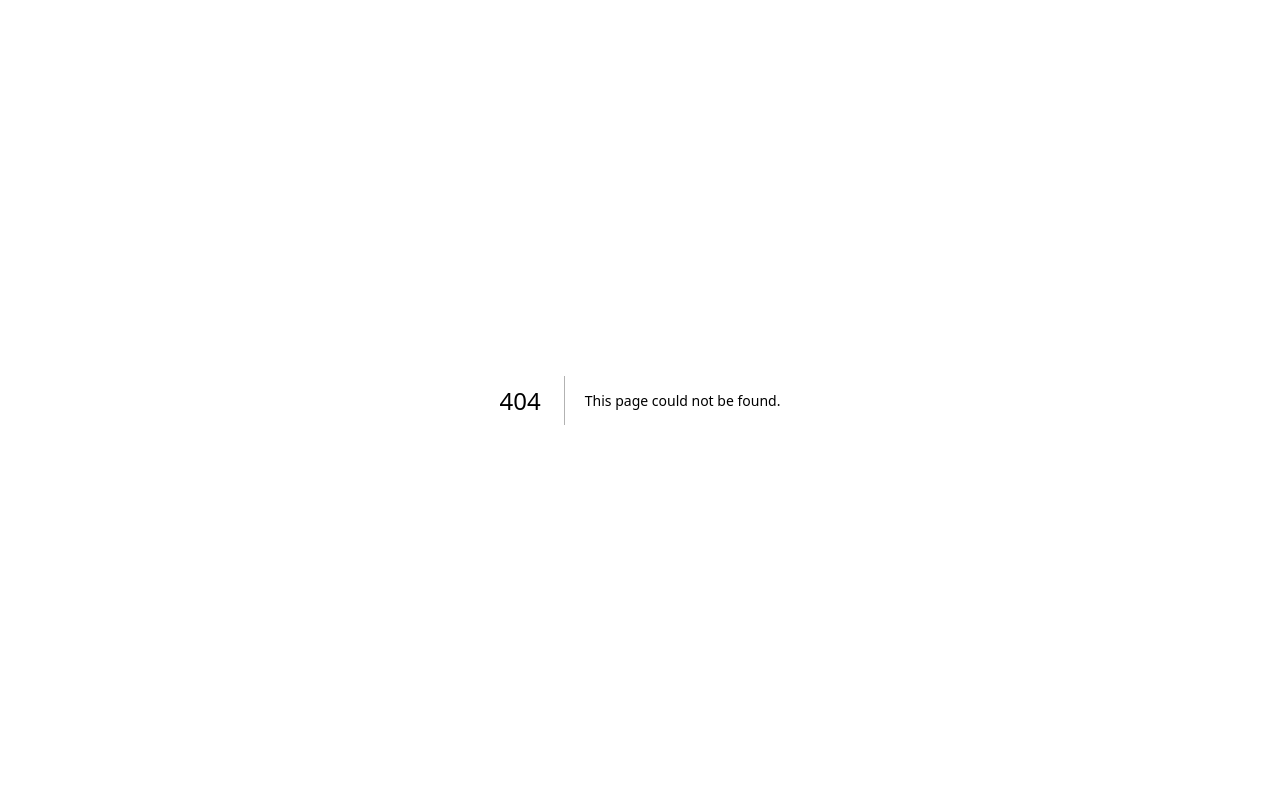
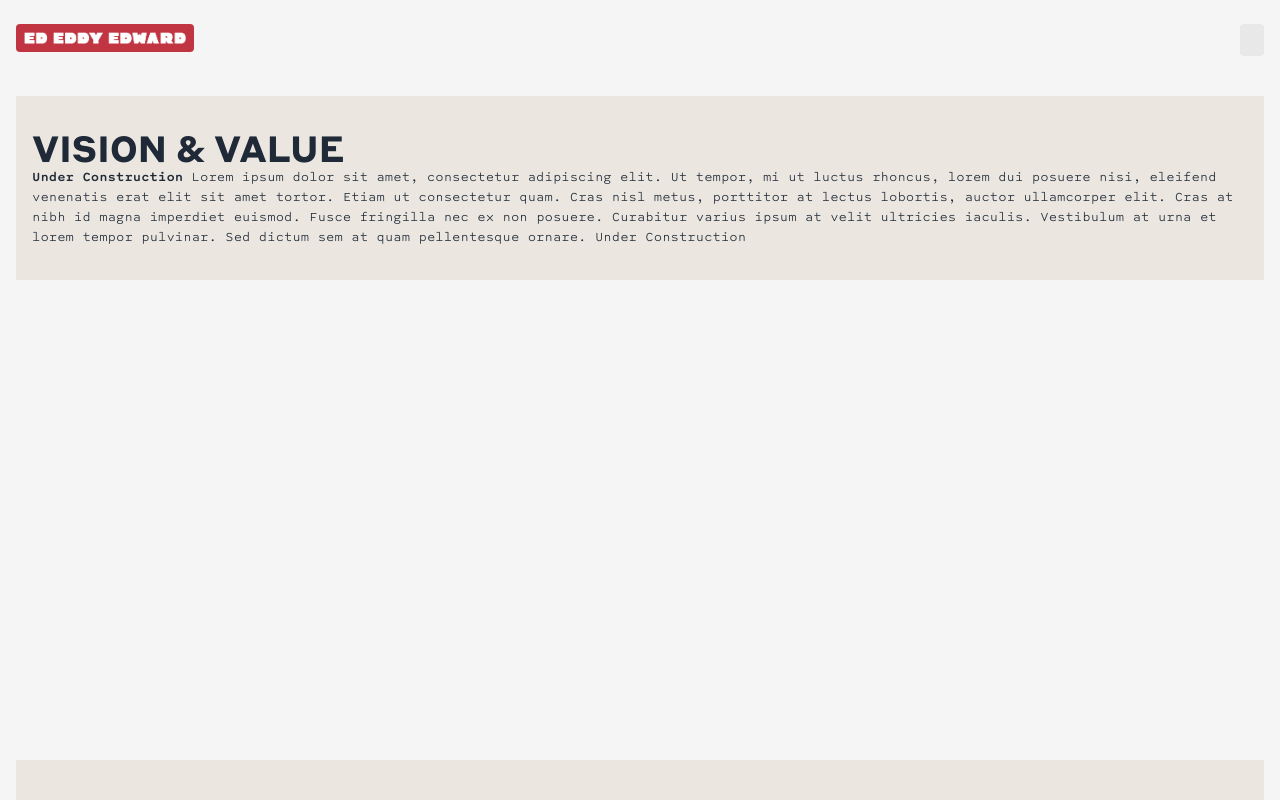
Before and after one commit to Edwardius/ed-eddy-edward, a Next.js app: page /epiphanies in a window 1280 px wide. Before the commit this address had no page. Shown: the top 800 px of the page. Built offline with nearby package versions, Linux system fonts and the light colour scheme; what tailwind-hamburgers would draw is missing.

Commit message:
new nav buttons

```diff
--- a/components/nav/nav_desktop/nav_menu.tsx
+++ b/components/nav/nav_desktop/nav_menu.tsx
@@ -9,8 +9,8 @@ export default function NavMenu ({active_page, connect_open, setConnectOpen}:
   {active_page: string, connect_open: boolean, setConnectOpen: React.Dispatch<React.SetStateAction<boolean>>}) {
     return (
       <ul className='float-right flex space-x-2 min-w-0'>
-        {/* <li><NavButton text='My Thoughts' href='/my_thoughts' active={active_page}/></li>
-        <li><NavButton text='About Me' href='/about' active={active_page}/></li> */}
+        <li><NavButton text='About Me' href='/about' active={active_page}/></li>
+        <li><NavButton text='Epiphanies' href='/epiphanies' active={active_page}/></li>
         <li><SocialButton link='https://www.linkedin.com/in/eddy-zhou-6968b8184/' icon='/icons/linkedin-icon.png'/></li>
         <li><SocialButton link='https://www.youtube.com/channel/UCBYnPI9wfTCs-dCgo6_B45g' icon='/icons/youtube-icon.png'/></li>
         <li><SocialButton link='https://github.com/Edwardius' icon='/icons/github-icon.png'/></li>
--- a/components/nav/nav_hamburger/menu.tsx
+++ b/components/nav/nav_hamburger/menu.tsx
@@ -8,8 +8,8 @@ export default function Menu ({open, active_page}:
     let items;
     if (open) {
       items = <ul className='w-full'>
-        {/* <li><GenericItem text='My Thoughts' href='/my_thoughts' active={active_page} /></li>
-        <li><GenericItem text='About Me' href='/about' active={active_page} /></li> */}
+        <li><GenericItem text='About Me' href='/about' active={active_page} /></li>
+        <li><GenericItem text='Epiphanies' href='/epiphanies' active={active_page} /></li>
 
         <li><div className='font-mono font-800 pt-12 border-b-4 border-dotted border-black'><h1>Socials</h1></div></li>
         <li><GenericItem text='LinkedIn' href='https://www.linkedin.com/in/eddy-zhou-6968b8184/' active={active_page}  icon='/icons/linkedin-icon.png'/></li>
--- a/pages/my_thoughts.tsx
+++ b/pages/epiphanies.tsx
@@ -3,19 +3,19 @@ import NavBar from '../components/nav/nav_bar'
 
 import useLockedBody from '../hooks/lock_scroll'
 
-export default function MyThoughts() {
+export default function Epiphanies() {
   const [locked, setLocked] = useLockedBody(false, 'root')
   return (
     <div>
       <Head>
-        <title>EdEddyEdward | My Thoughts</title>
+        <title>EdEddyEdward | Epiphanies</title>
         <link rel='icon' href='/icon.ico'/>
       </Head>
 
       {/* Begin Main of Page */}
       <main className='bg-azukigray'>
         {/* Navigation Bar */}
-        <NavBar active_page='My Thoughts' setLocked={setLocked}/>
+        <NavBar active_page='Epiphanies' setLocked={setLocked}/>
 
         {/* Body */}
         <div className='px-4 pt-24 pb-96'>
```
